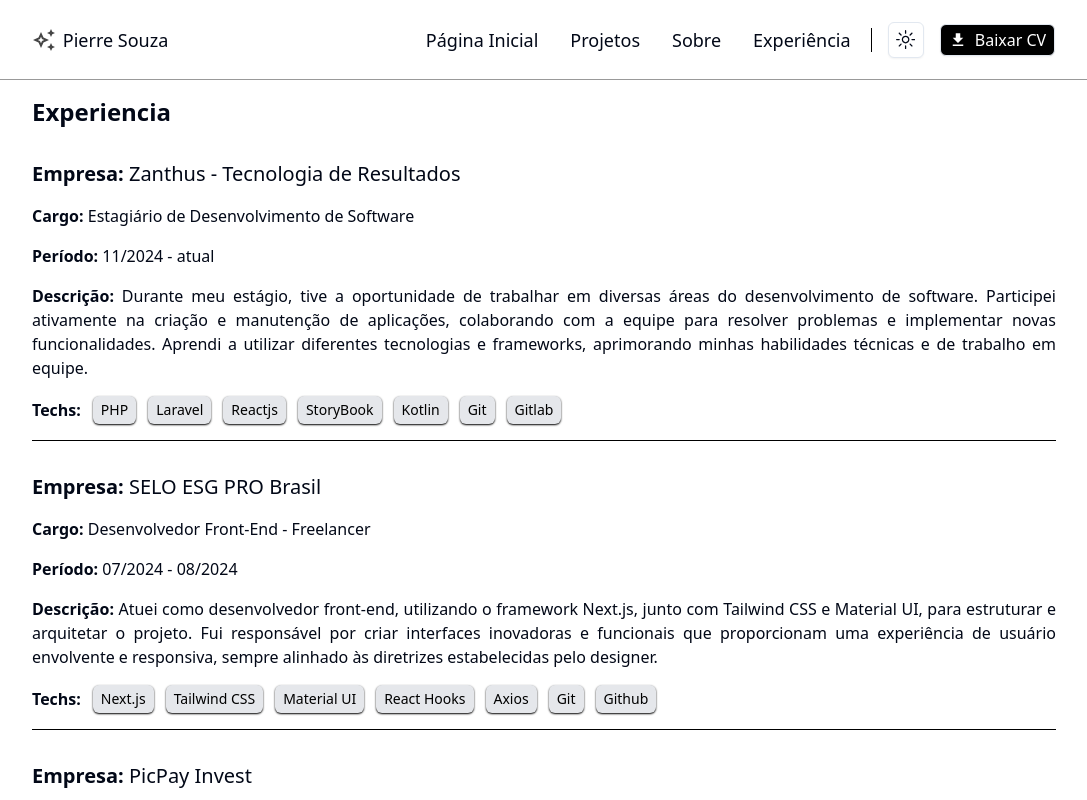
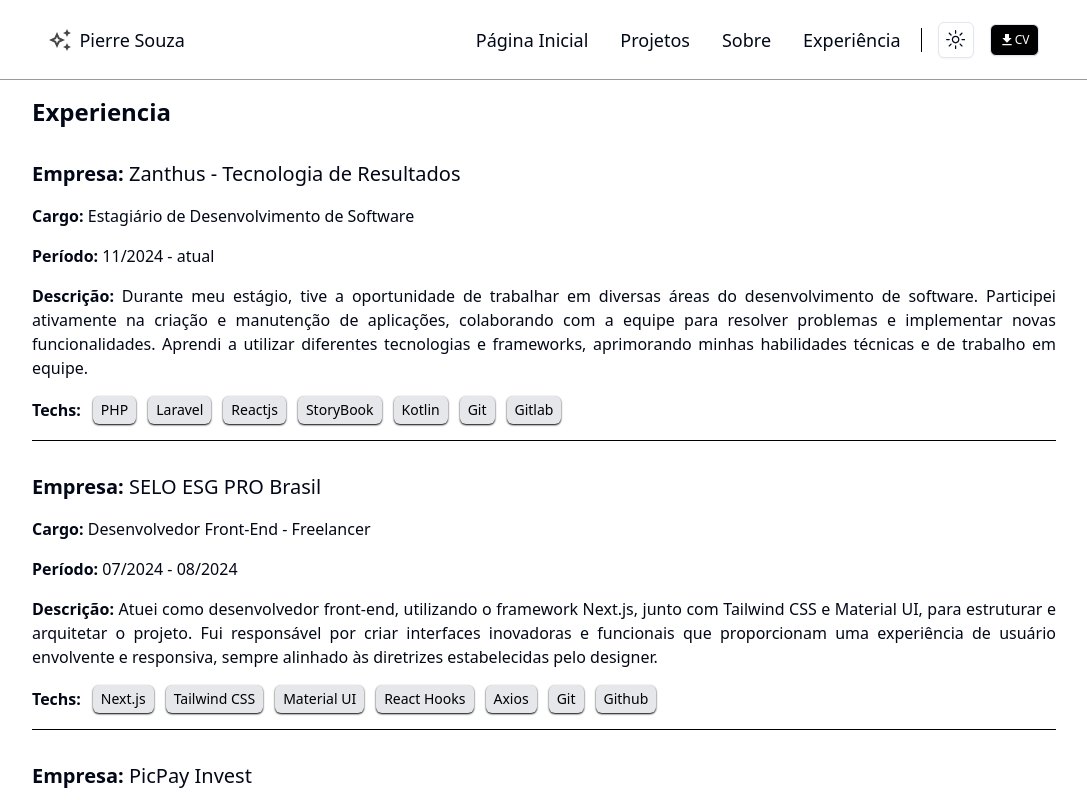
Before and after one commit to pierresouza/Portifolio, a Next.js app: page /experience in a window 1280 px wide. Shown: the top 800 px of the page, without its empty margins (96-1183 px from the left). Built offline with nearby package versions, Linux system fonts and the light colour scheme.

Commit message:
:boom: feat: create new cv button that let donwload both cvs

```diff
--- a/app/experience/page.tsx
+++ b/app/experience/page.tsx
@@ -36,7 +36,7 @@
                   {item.Technologies.map((tech, index) => (
                     <span
                       key={index}
-                      className="dark: flex items-center justify-center rounded-md bg-gray-200 p-1 text-sm text-black shadow-sm shadow-black md:px-2 md:py-1"
+                      className="dark: flex items-center justify-center rounded-md bg-gray-200 p-1 text-sm text-black shadow-sm shadow-black md:px-2 md:py-1 dark:text-black"
                     >
                       {tech}
                     </span>
--- a/components/CardProject.tsx
+++ b/components/CardProject.tsx
@@ -52,7 +52,7 @@
                     href={project.repoURL}
                     target="_blank"
                     rel="noreferrer"
-                    className="flex items-center gap-2 rounded-lg border border-slate-300 p-3 text-xs transition-all duration-500 ease-in-out hover:bg-slate-200 dark:border-white md:text-sm lg:text-base"
+                    className="flex items-center gap-2 rounded-lg border hover:dark:text-black border-slate-300 p-3 text-xs transition-all duration-500 ease-in-out hover:bg-slate-200 dark:border-white md:text-sm lg:text-base"
                   >
                     <FaGithub />
                     <span className="font-medium">Repositório</span>
@@ -61,7 +61,7 @@
                     href={project.deployURL === "Indisponível" ? "Em andamento" : project.deployURL}
                     target="_blank"
                     rel="noreferrer"
-                    className="flex items-center gap-2 rounded-lg border border-slate-200 p-3 text-xs transition-all duration-500 ease-in-out hover:bg-slate-200 dark:border-white md:text-sm lg:text-base"
+                    className="flex items-center gap-2 rounded-lg border hover:dark:text-black border-slate-200 p-3 text-xs transition-all duration-500 ease-in-out hover:bg-slate-200 dark:border-white md:text-sm lg:text-base"
                   >
                     <FaGlobeEurope />
                     <span className="font-medium">Deploy</span>
--- a/components/header.tsx
+++ b/components/header.tsx
@@ -4,8 +4,12 @@
 import Image from "next/image";
 import { Button } from "./ui/button";
 import { FaList } from "react-icons/fa6";
+import Link from "next/link";
+import Swal from "sweetalert2";
 import { MdFileDownload } from "react-icons/md";
-import Link from "next/link";
+import "animate.css";
+
+
 import {
   DropdownMenu,
   DropdownMenuContent,
@@ -82,17 +86,51 @@
           <Button
             size={"sm"}
             variant="outline"
-            className="bg-black p-2 text-white dark:bg-white dark:text-black"
+            className="bg-black p-2 flex items-center justify-center text-white transition-all duration-300 ease-in-out hover:bg-white hover:text-black dark:bg-white dark:text-black dark:hover:bg-black dark:hover:text-white"
+            onClick={() => {
+              Swal.fire({
+                title: "Baixe meu currículo",
+                showCloseButton: true,
+                showClass: {
+                  popup: `
+                    animate__animated
+                    animate__fadeInUp
+                    animate__faster
+                  `,
+                },
+
+                hideClass: {
+                  popup: `
+                    animate__animated
+                    animate__fadeOutDown
+                    animate__faster
+                  `,
+                },
+                html: `
+                  <div class="flex flex-col justify-center items-center space-y-4">
+                    <a
+                      href="/Pierre Souza.pdf"
+                      download="Pierre Souza.pdf"
+                      class="block w-[250px] h-[50px] bg-black text-white font-bold text-center leading-[50px] rounded-md hover:bg-gray-800 transition-colors duration-300"
+                    >
+                      CV Português
+                    </a>
+                    <a
+                      href="/Pierre Souza - resume.pdf"
+                      download="Pierre Souza English.pdf"
+                      class="block w-[250px] h-[50px] bg-black text-white font-bold text-center leading-[50px] rounded-md hover:bg-gray-800 transition-colors duration-300"
+                    >
+                      CV English
+                    </a>
+                  </div>
+                `,
+                showConfirmButton: false, // Remove o botão "OK"
+                allowOutsideClick: true, // Permite fechar clicando fora do modal
+              });
+            }}
           >
-            <Link
-              href="/Pierre Souza.pdf"
-              target="_blank"
-              download={true}
-              className="flex items-center justify-center gap-2 text-sm text-white dark:text-black md:text-base"
-            >
-              <MdFileDownload size={18} />
-              Baixar CV
-            </Link>
+            <MdFileDownload size={16} />
+            CV
           </Button>
         </ul>
       </div>
--- a/package.json
+++ b/package.json
@@ -16,6 +16,7 @@
     "@vercel/analytics": "^1.3.2",
     "@vercel/speed-insights": "^1.1.0",
     "add": "^2.0.6",
+    "animate.css": "^4.1.1",
     "class-variance-authority": "^0.7.0",
     "clsx": "^2.1.1",
     "dropdown-menu": "^0.1.1",
@@ -27,6 +28,7 @@
     "react-icons": "^5.3.0",
     "shadcn": "^2.0.7",
     "shadcn-ui": "^0.9.1",
+    "sweetalert2": "^11.16.1",
     "tailwind-merge": "^2.5.2",
     "tailwindcss-animate": "^1.0.7"
   },
```
Also changed, not shown: 1 other file (tests, documents, lock files or other folders).
